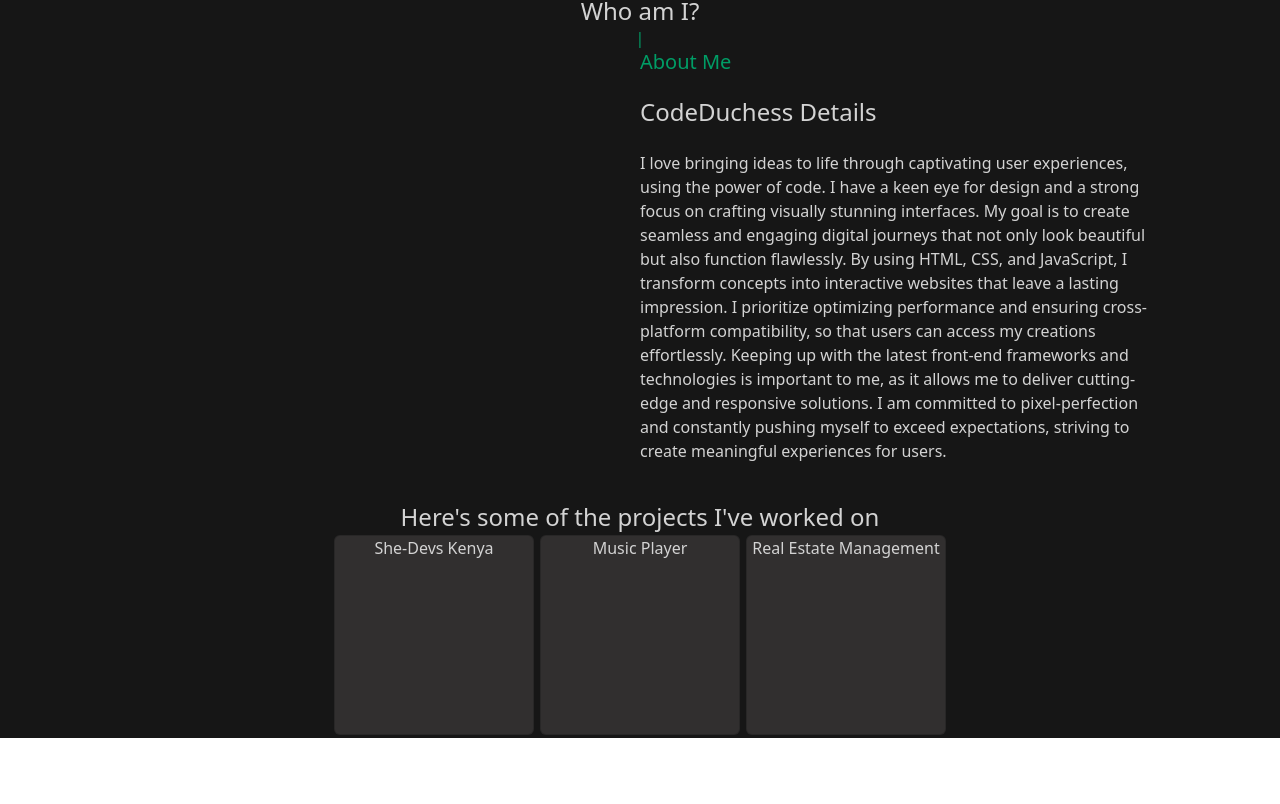
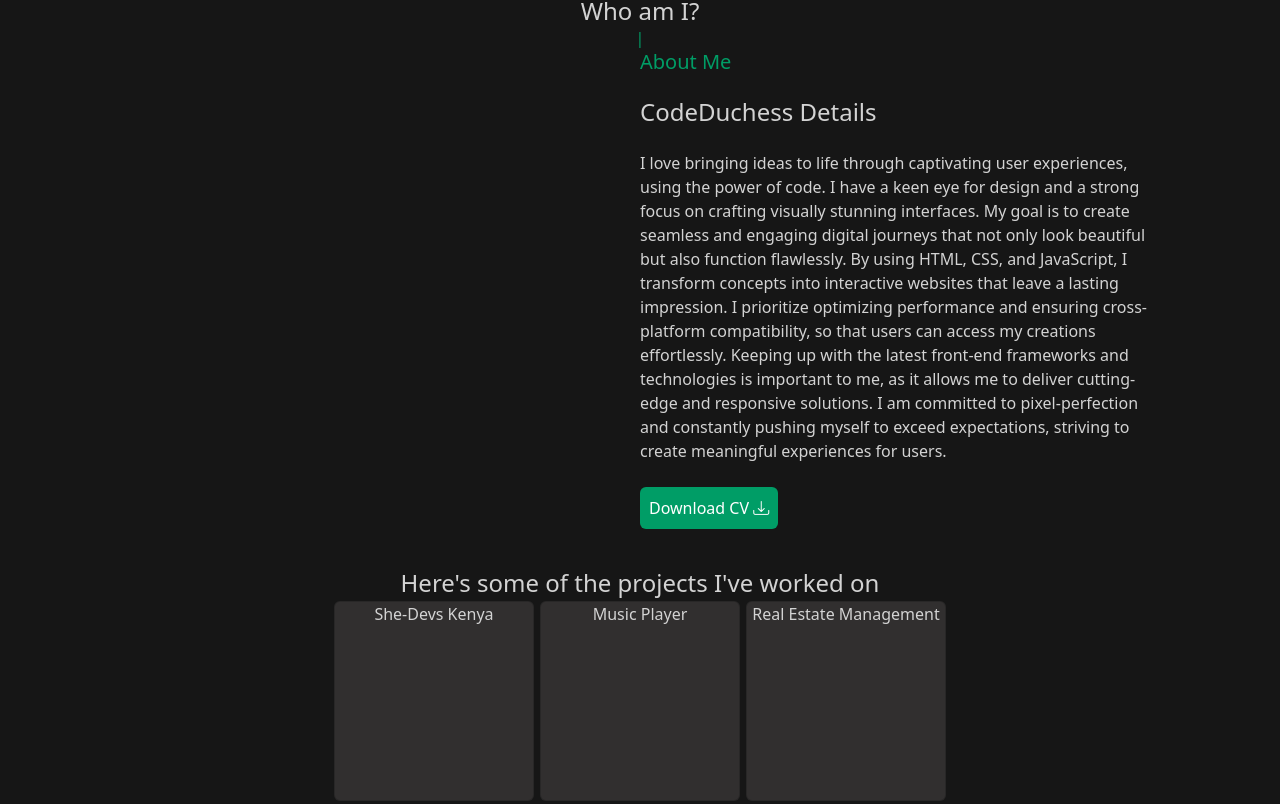
Before and after one commit to Carol254/portfolio, an Angular app: page / in a window 1280 px wide. Shown: the part 822-1626 px from the top of the page. Before the commit the page ends 1560 px from the top, so only its background shows below. Built offline with nearby package versions, Linux system fonts and the light colour scheme.

Commit message:
few changes made

```diff
--- a/src/app/home/home.component.css
+++ b/src/app/home/home.component.css
@@ -104,6 +104,11 @@
     width: 80%;
     margin-bottom: 40px;
 }
+.btn {
+    background-color: #009d66;
+    color:#fff;
+    padding: 8px;
+}
 @media only screen and (max-width: 768px) {
     .main-content{
         background-color:#161616 ;
--- a/src/app/home/home.component.html
+++ b/src/app/home/home.component.html
@@ -43,6 +43,7 @@
     <div class="col-6">
       <img src="">
     </div>
+
     <div class="col-6">
       <h5 style="color:#009d66;">About Me</h5><br>
 
@@ -57,6 +58,8 @@
           Keeping up with the latest front-end frameworks and technologies is important to me, as it allows me to deliver cutting-edge and responsive solutions.
           I am committed to pixel-perfection and constantly pushing myself to exceed expectations, striving to create meaningful experiences for users.
         </p>
+        <br>
+        <div class="btn">Download CV <i class="bi bi-download"></i> </div>
 
     </div>
   </div>
```
